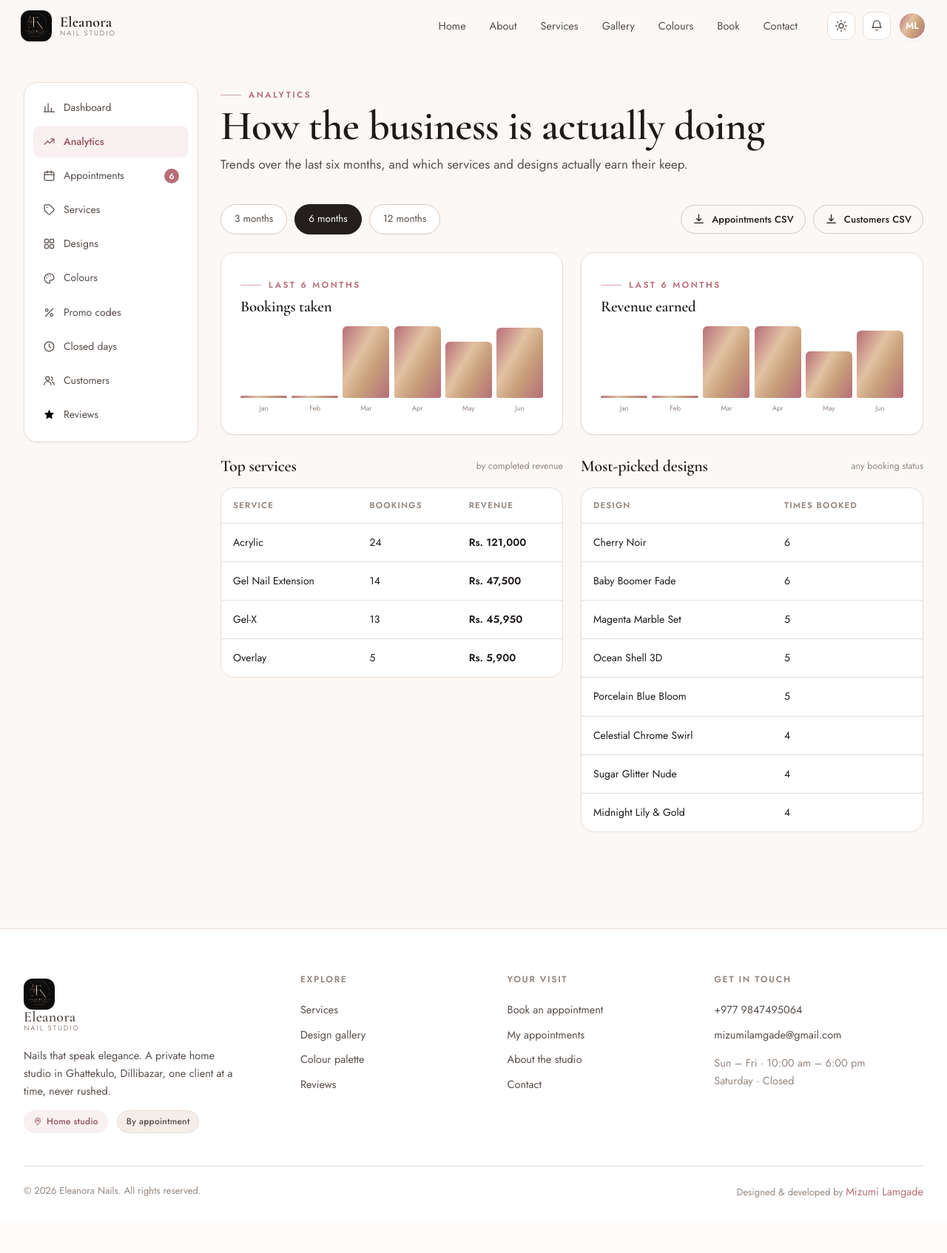
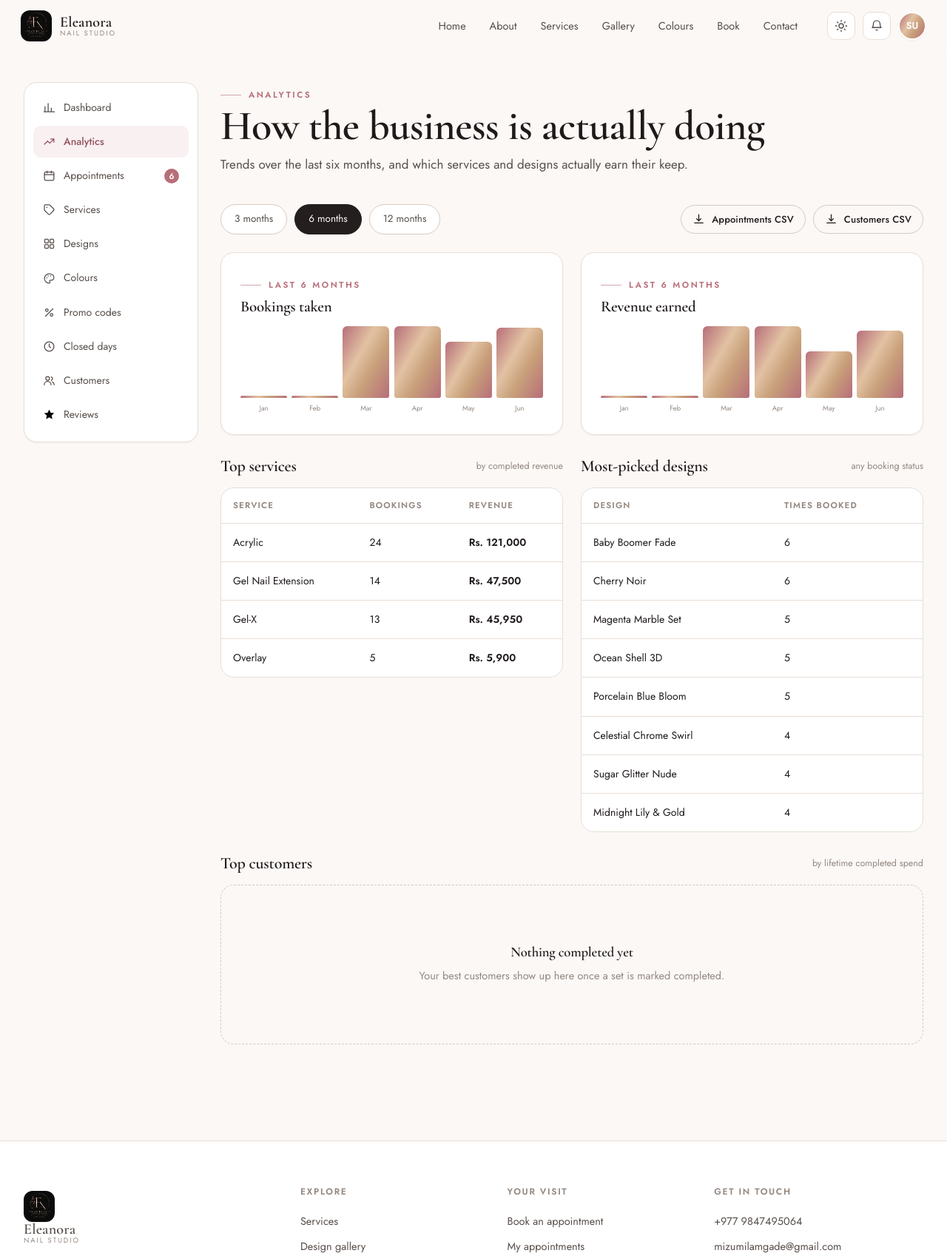
Before and after one commit to Milashmi/Nails-Booking-Website, a Flask app: page /admin/analytics in a window 1280 px wide. Shown: the top 1694 px of the page at 74% size. Before the commit the page ends 1620 px from the top, so only its background shows below. Run offline with Flask 3, Linux system fonts and the light colour scheme; a user stored in the database is signed in; data that the repository does not hold is empty; parts of the project's set-up code (start-up, migrations or seed data) failed here and were passed over; some web fonts are replaced.

Commit message:
Add top-customers table to the analytics page
Same pattern as top services / top designs: a ranked table with its
own empty state for a brand-new install.

```diff
--- a/frontend/templates/admin/analytics.html
+++ b/frontend/templates/admin/analytics.html
@@ -135,4 +135,39 @@
   </div>
 </div>
 
+<!-- top customers by lifetime spend -->
+<div style="margin-top:30px">
+  <div class="spread" style="margin-bottom:16px">
+    <h2 style="font-size:22px">Top customers</h2>
+    <span class="muted small">by lifetime completed spend</span>
+  </div>
+
+  {% if top_customers %}
+    <div class="table-wrap">
+      <table>
+        <thead>
+          <tr><th>Customer</th><th>Bookings</th><th>Lifetime spend</th></tr>
+        </thead>
+        <tbody>
+          {% for row in top_customers %}
+            <tr>
+              <td>
+                {{ row.name }}<br />
+                <span class="muted small">{{ row.email }}</span>
+              </td>
+              <td>{{ row.bookings }}</td>
+              <td><strong>{{ row.spend | rs }}</strong></td>
+            </tr>
+          {% endfor %}
+        </tbody>
+      </table>
+    </div>
+  {% else %}
+    <div class="empty">
+      <h3>Nothing completed yet</h3>
+      <p class="muted">Your best customers show up here once a set is marked completed.</p>
+    </div>
+  {% endif %}
+</div>
+
 {% endblock %}
```
